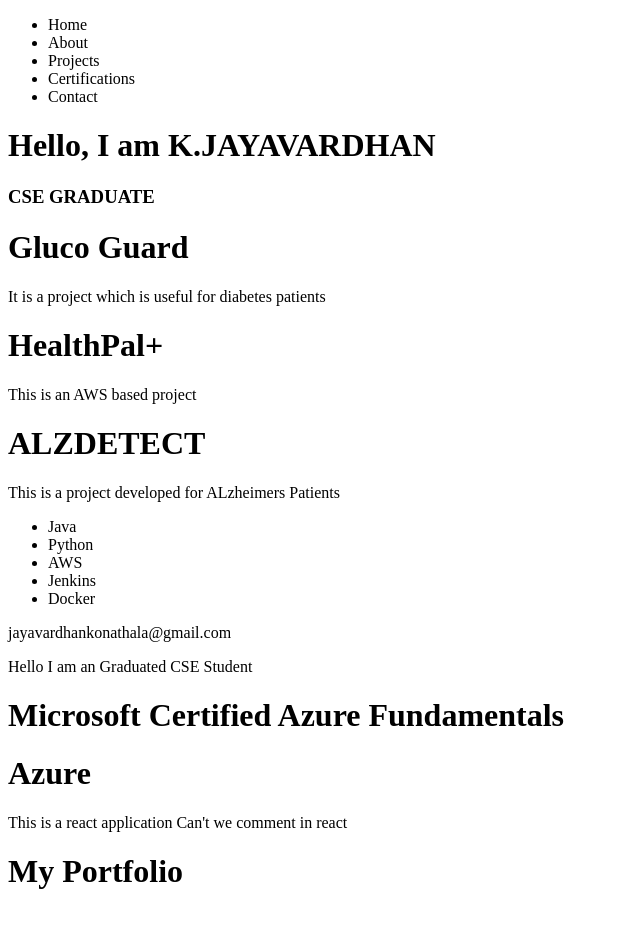
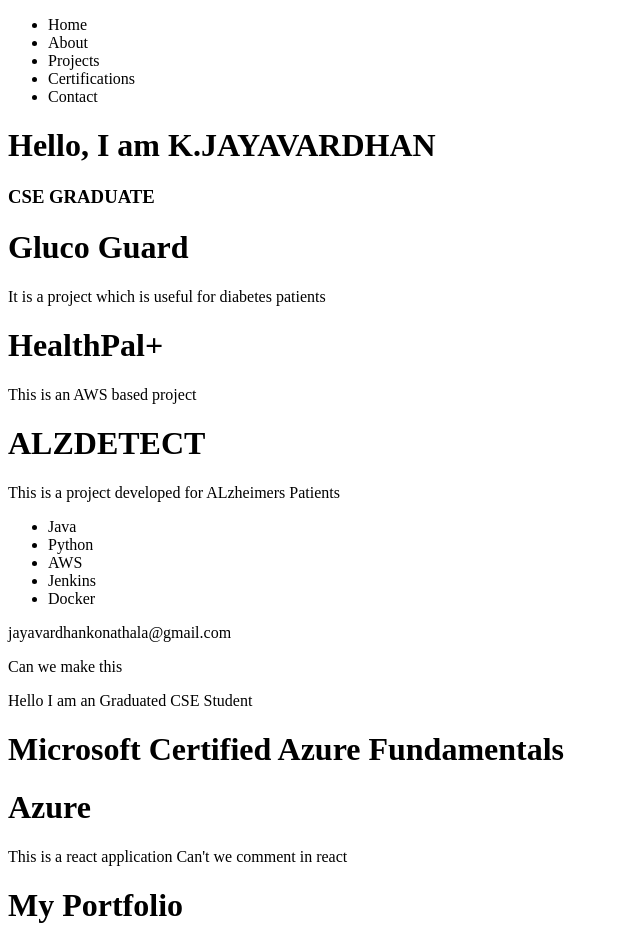
Before and after one commit to Jayavardhan56/My-Portfolio, a React app in the folder portfolio/: page / in a window 1280 px wide. Shown: the whole page, without its empty margins (0-640 px from the left). Before the commit the page ends 912 px from the top, so only its background shows below. Built offline with nearby package versions, Linux system fonts and the light colour scheme; the HTML template or start-up script is replaced by a standard one.

Commit message:
Update Contact.jsx

```diff
--- a/portfolio/src/components/Contact.jsx
+++ b/portfolio/src/components/Contact.jsx
@@ -2,6 +2,7 @@ export default function Contact(){
     return(
         <>
         <p>jayavardhankonathala@gmail.com</p>
+Can we make this
         </>
     )
 }
```
